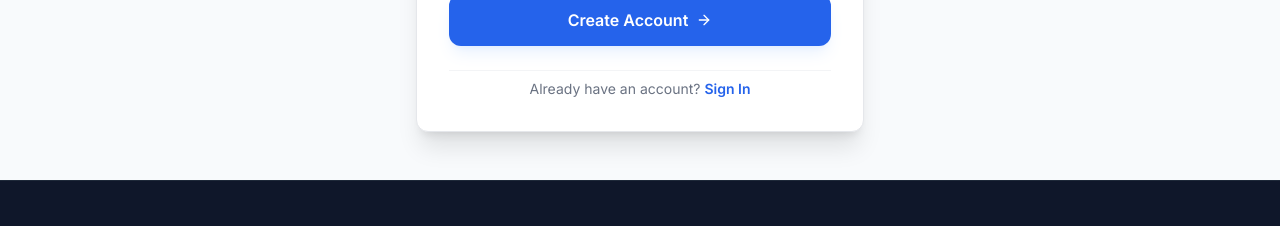
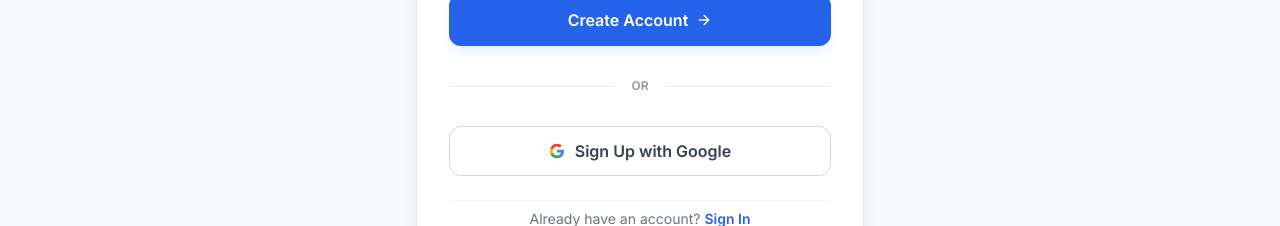
Before and after one commit to sheikh-muzammil2026/gearshare, a Next.js app: page /register in a window 1280 px wide. Shown: the part 708-934 px from the top of the page. Built offline with nearby package versions, Linux system fonts and the light colour scheme; no server answers.

Commit message:
added demo credentials and social login button in register page

```diff
--- a/src/app/register/page.tsx
+++ b/src/app/register/page.tsx
@@ -15,6 +15,7 @@ export default function Register() {
     const [error, setError] = useState('');
     const [success, setSuccess] = useState('');
     const [loading, setLoading] = useState(false);
+    const [socialLoading, setSocialLoading] = useState(false);
 
     const handleSubmit = async (e: React.FormEvent) => {
         e.preventDefault();
@@ -61,8 +62,19 @@ export default function Register() {
         }
     };
 
+    const handleGoogleRegister = async () => {
+        setSocialLoading(true);
+        try {
+            console.log("Redirecting to Google Register...");
+            window.location.href = '/api/auth/google';
+        } catch (err) {
+            setError("Google Registration failed.");
+            setSocialLoading(false);
+        }
+    };
+
     return (
-        <div className="min-h-[80vh] flex items-center justify-center bg-neutralBg px-4 py-12 animate-[fadeIn_0.5s_ease-out]">
+        <div className="min-h-[85vh] flex items-center justify-center bg-neutralBg px-4 py-12 animate-[fadeIn_0.5s_ease-out]">
             <div className="max-w-md w-full bg-white rounded-gear border border-gray-200 shadow-xl p-8 space-y-6">
 
                 <div className="text-center space-y-2">
@@ -165,7 +177,7 @@ export default function Register() {
                     <button
                         type="submit"
                         disabled={loading}
-                        className="w-full group bg-accent hover:bg-blue-700 text-white font-semibold py-3.5 rounded-gear transition-all flex items-center justify-center gap-2 shadow-lg shadow-blue-500/10 active:scale-95 mt-2 disabled:bg-gray-400"
+                        className="w-full group bg-accent hover:bg-blue-700 text-white font-semibold py-3.5 rounded-gear transition-all flex items-center justify-center gap-2 shadow-lg shadow-blue-500/10 active:scale-95 disabled:bg-gray-400"
                     >
                         {loading ? (
                             <>
@@ -178,6 +190,45 @@ export default function Register() {
                         )}
                     </button>
                 </form>
+
+                {/* Divider */}
+                <div className="relative flex py-2 items-center">
+                    <div className="flex-grow border-t border-gray-200"></div>
+                    <span className="flex-shrink mx-4 text-gray-400 text-xs font-bold uppercase">Or</span>
+                    <div className="flex-grow border-t border-gray-200"></div>
+                </div>
+
+                {/* Google Sign Up */}
+                <button
+                    type="button"
+                    onClick={handleGoogleRegister}
+                    disabled={socialLoading}
+                    className="w-full border border-gray-300 hover:bg-gray-50 text-gray-700 font-semibold py-3 rounded-gear transition-all flex items-center justify-center gap-2.5 active:scale-95 disabled:bg-gray-100"
+                >
+                    {socialLoading ? (
+                        <Loader2 className="animate-spin w-4 h-4" />
+                    ) : (
+                        <svg className="w-4 h-4" viewBox="0 0 24 24">
+                            <path
+                                fill="#4285F4"
+                                d="M22.56 12.25c0-.78-.07-1.53-.2-2.25H12v4.26h5.92c-.26 1.37-1.04 2.53-2.21 3.31v2.77h3.57c2.08-1.92 3.28-4.74 3.28-8.09z"
+                            />
+                            <path
+                                fill="#34A853"
+                                d="M12 23c2.97 0 5.46-.98 7.28-2.66l-3.57-2.77c-.98.66-2.23 1.06-3.71 1.06-2.86 0-5.29-1.93-6.16-4.53H2.18v2.84C3.99 20.53 7.7 23 12 23z"
+                            />
+                            <path
+                                fill="#FBBC05"
+                                d="M5.84 14.09c-.22-.66-.35-1.36-.35-2.09s.13-1.43.35-2.09V7.06H2.18C1.43 8.55 1 10.22 1 12s.43 3.45 1.18 4.94l3.66-2.85z"
+                            />
+                            <path
+                                fill="#EA4335"
+                                d="M12 5.38c1.62 0 3.06.56 4.21 1.64l3.15-3.15C17.45 2.09 14.97 1 12 1 7.7 1 3.99 3.47 2.18 7.06l3.66 2.85c.87-2.6 3.3-4.53 6.16-4.53z"
+                            />
+                        </svg>
+                    )}
+                    Sign Up with Google
+                </button>
 
                 <div className="text-center pt-2 border-t border-gray-100">
                     <p className="text-sm text-gray-500">
```
